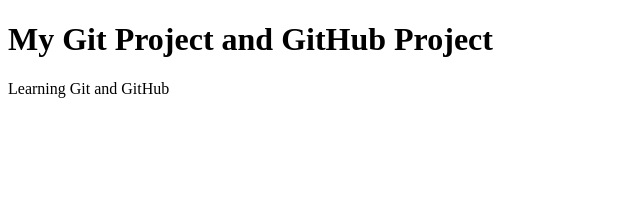
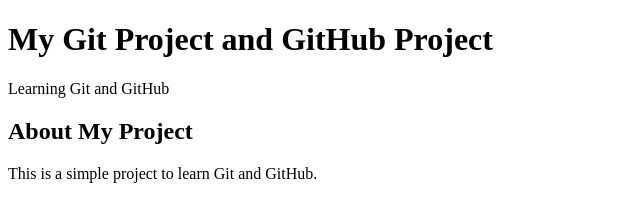
Before and after one commit to ravirala-sahithi/GitPractice, a plain HTML site: page index.html in a window 1280 px wide. Shown: the whole page, without its empty margins (0-640 px from the left). Drawn offline with Linux system fonts and the light colour scheme.

Commit message:
Add about section

```diff
--- a/index.html
+++ b/index.html
@@ -3,5 +3,7 @@
     <body>
         <h1>My Git Project and GitHub Project</h1>
         <p>Learning Git and GitHub</p>
+        <h2>About My Project</h2>
+        <p>This is a simple project to learn Git and GitHub.</p>
     </body>
 </html>
```
